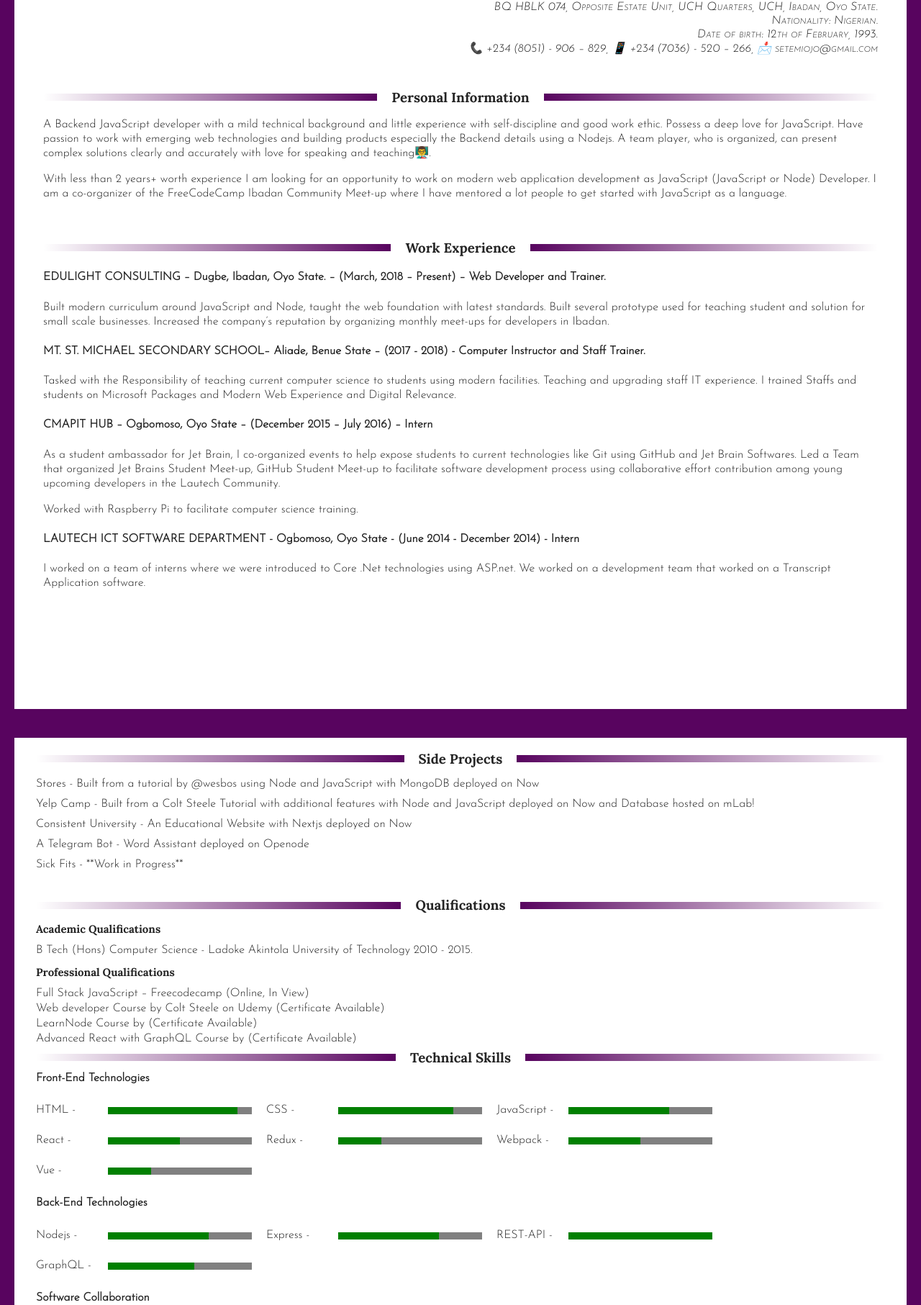
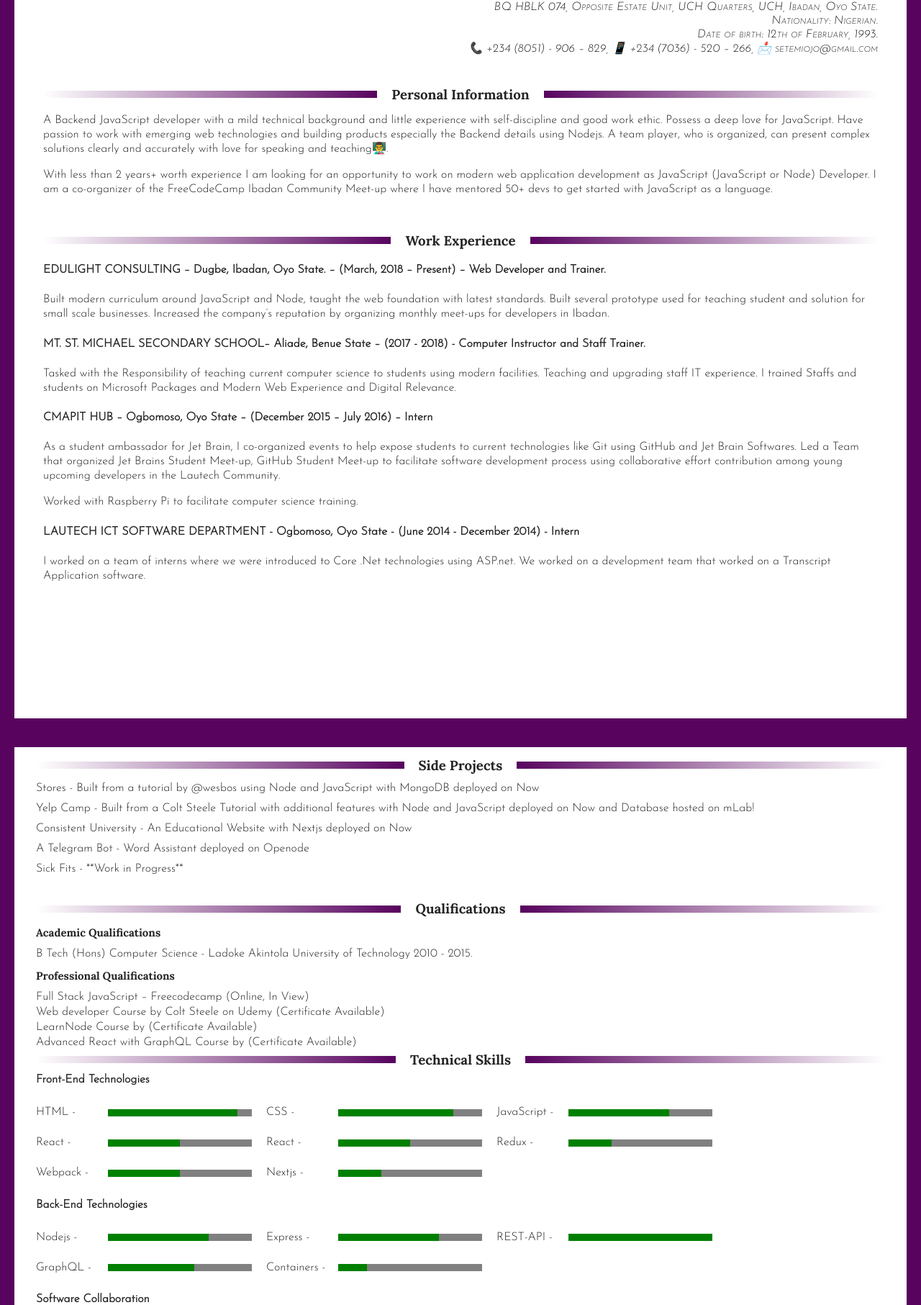
Before and after one commit to Oluwasetemi/master-cv, a website: page index.html in a window 1280 px wide. Shown: the part 87-1900 px from the top of the page at 72% size. Drawn offline with Linux system fonts and the light colour scheme.

Commit message:
fix for pdf optimization

```diff
--- a/index.css
+++ b/index.css
@@ -40,6 +40,7 @@ h3 {
   align-items: center;
   font-weight: normal;
   font-family: var(--header);
+  margin: 15px 0;
 }
 
 h3:before, h3:after {
@@ -126,11 +127,12 @@ progress {
 
 .work-experience {
   padding: 10px;
-  margin-bottom: 155px;
+  margin-bottom: 178px;
 }
 
 .referees p {
-  margin-bottom: 3px;
+  margin-bottom: 20px;
+  margin-top: 5px;
 }
 
 
--- a/index.html
+++ b/index.html
@@ -35,10 +35,10 @@
     <div class="personal-summary">
       <h3>Personal Information</h3>
       <p>
-        A Backend JavaScript developer with a mild technical background and little experience with self-discipline and good work ethic. Possess a deep love for JavaScript. Have passion to work with emerging web technologies and building products especially the Backend details using a Nodejs. A team player, who is organized, can present complex solutions clearly and accurately with love for speaking and teaching👨‍🏫.
+        A Backend JavaScript developer with a mild technical background and little experience with self-discipline and good work ethic. Possess a deep love for JavaScript. Have passion to work with emerging web technologies and building products especially the Backend details using Nodejs. A team player, who is organized, can present complex solutions clearly and accurately with love for speaking and teaching👨‍🏫.
       </p>
       <p>
-        With less than 2 years+ worth experience I am looking for an opportunity to work on modern web application development as JavaScript (JavaScript or Node) Developer. I am a co-organizer of the FreeCodeCamp Ibadan Community Meet-up where I have mentored a lot people to get started with JavaScript as a language.
+        With less than 2 years+ worth experience I am looking for an opportunity to work on modern web application development as JavaScript (JavaScript or Node) Developer. I am a co-organizer of the FreeCodeCamp Ibadan Community Meet-up where I have mentored 50+ devs to get started with JavaScript as a language.
       </p>
     </div>
     <div class="work-experience">
@@ -104,12 +104,11 @@
             <p class="front-end_item">HTML - <progress value="90" max="100">HTML</progress></p>
             <p class="front-end_item">CSS - <progress value="80" max="100">CSS</progress></p>
             <p class="front-end_item">JavaScript - <progress value="70" max="100">JavaScript</progress></p>
-          </div>
-          <div class="row row_cell">
+            <p class="front-end_item">React - <progress value="50" max="100">React</progress></p>
             <p class="front-end_item">React - <progress value="50" max="100">React</progress></p>
             <p class="front-end_item">Redux - <progress value="30" max="100">Redux</progress></p>
             <p class="front-end_item">Webpack - <progress value="50" max="100">Webpack</progress></p>
-            <p class="front-end_item">Vue - <progress value="30" max="100">Vue</progress></p>
+            <p class="front-end_item">Nextjs - <progress value="30" max="100">Nextjs</progress></p>
           </div>
         </div>
       </section>
@@ -127,6 +126,9 @@
           </p>
           <p class="front-end_item">
             GraphQL - <progress value="60" max="100">GraphQL</progress>
+          </p>
+          <p class="front-end_item">
+            Containers - <progress value="20" max="100">Containers</progress>
           </p>
         </div>
       </section>
```
